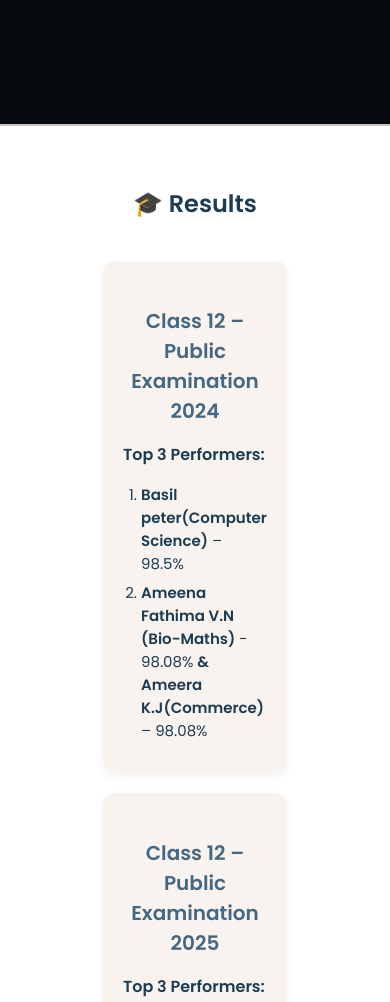
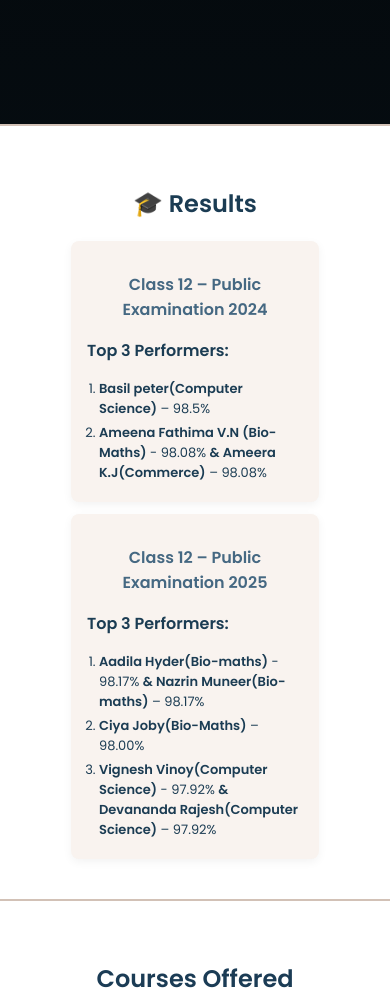
Before and after one commit to joepaul777/School-Website, a website: page public/index.html in a window 390 px wide. Shown: the part 1060-2062 px from the top of the page. Drawn offline with Linux system fonts and the light colour scheme.

Commit message:
Update main.css using clamp

```diff
--- a/public/style/main.css
+++ b/public/style/main.css
@@ -274,32 +274,32 @@ iframe {
 
 .results-section {
   background-color: var(--white);
-  padding: 60px 20px;
+  padding: clamp(40px, 5vw, 60px) clamp(10px, 5vw, 20px);
   text-align: center;
   border-top: 2px solid var(--accent);
-  border-bottom: 2px var(--accent);
+  border-bottom: 2px solid var(--accent); /* fixed missing 'solid' */
 }
 
 .results-section h2 {
-  font-size: 32px;
-  color: var(--primary);
-  margin-bottom: 40px;
+  font-size: clamp(24px, 4vw, 32px);
+  color: var(--primary);
+  margin-bottom: clamp(20px, 4vw, 40px);
 }
 
 .results-content {
   display: flex;
   flex-wrap: wrap;
   justify-content: center;
-  gap: 20px;
+  gap: clamp(10px, 3vw, 20px);
 }
 
 .result-card {
   background-color: var(--light-bg);
-  padding: 25px 20px;
-  border-radius: 12px;
+  padding: clamp(15px, 3vw, 25px) clamp(12px, 4vw, 20px);
+  border-radius: clamp(8px, 1.5vw, 12px);
   box-shadow: 0 3px 10px rgba(0, 0, 0, 0.05);
-  max-width: 40%;
-  flex: 1 1 250px;
+  max-width: clamp(300px, 40%, 500px);
+  flex: 1 1 clamp(250px, 35%, 400px);
   text-align: left;
   transition: transform 0.3s ease;
 }
@@ -310,21 +310,21 @@ iframe {
 
 .result-card h3 {
   color: var(--secondary);
-  margin-bottom: 12px;
-  font-size: 20px;
+  margin-bottom: clamp(8px, 2vw, 12px);
+  font-size: clamp(16px, 2.5vw, 20px);
   text-align: center;
 }
 
 .result-card ul,
 .result-card ol {
-  padding-left: 18px;
-  font-size: 15px;
+  padding-left: clamp(12px, 2vw, 18px);
+  font-size: clamp(13px, 2vw, 15px);
   color: var(--primary);
   margin: 0;
 }
 
 .result-card li {
-  margin-bottom: 6px;
+  margin-bottom: clamp(4px, 1vw, 6px);
 }
 
 .what {
```
